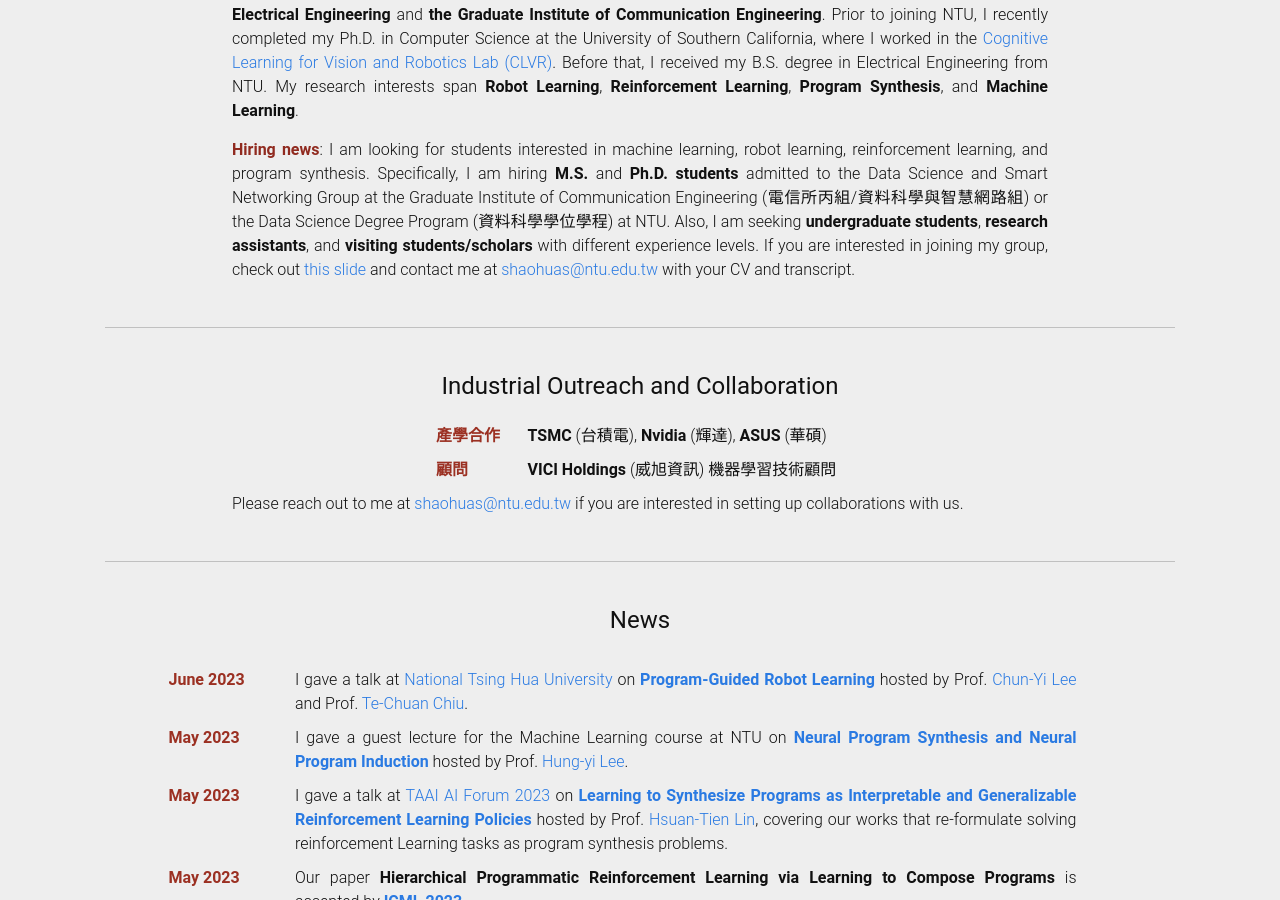
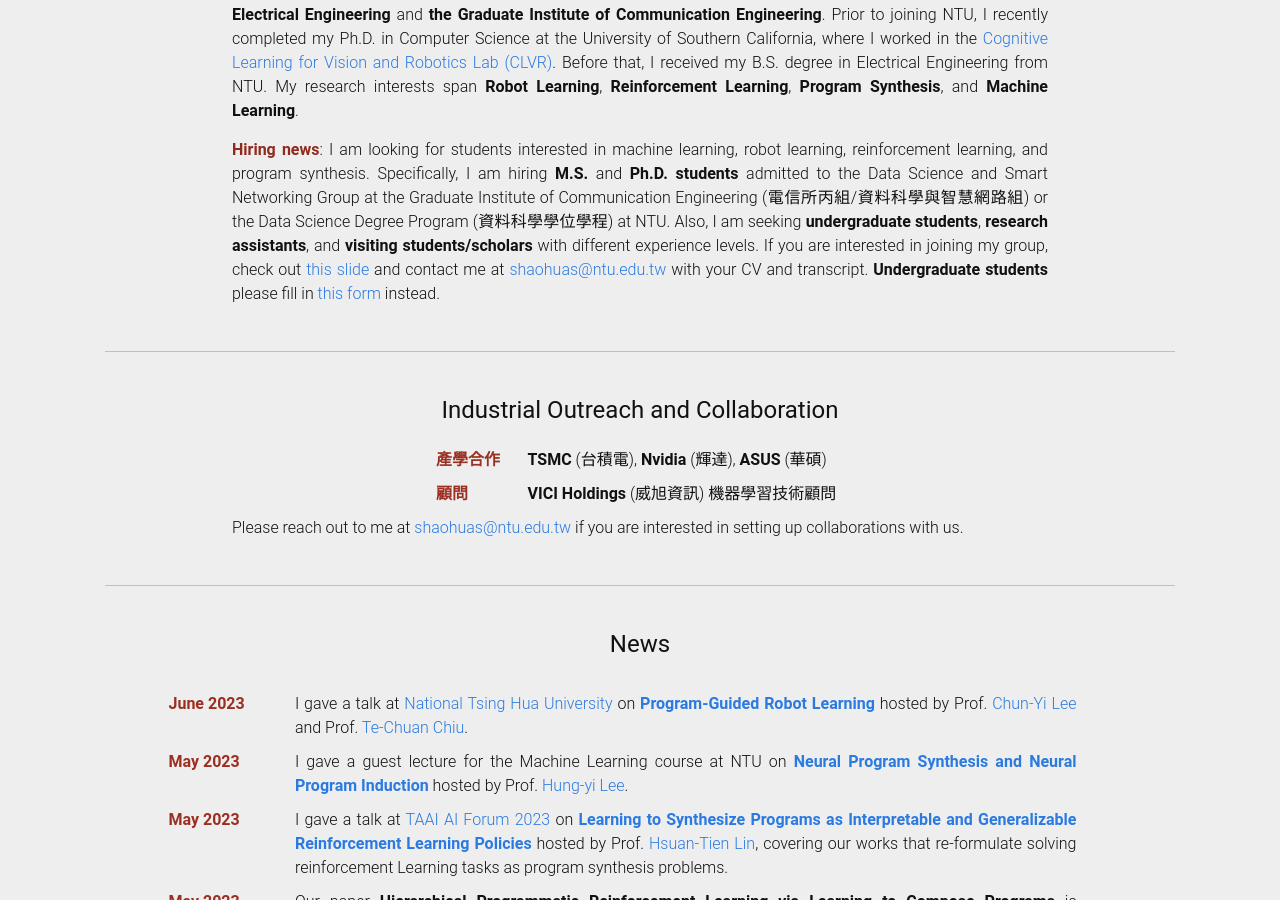
Before and after one commit to shaohua0116/shaohua0116.github.io, a Jekyll site: the page built from index.html, in a window 1280 px wide and 900 px high, scrolled down 362 px. Built offline with Jekyll 4.4.1, drawn with Linux system fonts in a browser that asks for light colours; some web fonts are replaced.

Commit message:
add undergrad form

```diff
--- a/_data/bio.yml
+++ b/_data/bio.yml
@@ -11,11 +11,11 @@ normal:
   title:    ""
   content:
     me: "I am an <strong>Assistant Professor</strong> at <strong>National Taiwan University (NTU)</strong> with a joint appointment in <strong>the Department of Electrical Engineering</strong> and <strong>the Graduate Institute of Communication Engineering</strong>. Prior to joining NTU, I recently completed my Ph.D. in Computer Science at the University of Southern California, where I worked in the <a href='http://clvrai.com/' target='_blank'>Cognitive Learning for Vision and Robotics Lab (CLVR)</a>. Before that, I received my B.S. degree in Electrical Engineering from NTU. My research interests span <strong>Robot Learning</strong>, <strong>Reinforcement Learning</strong>, <strong>Program Synthesis</strong>, and <strong>Machine Learning</strong>."
-    hiring: "<p><span style='color: #902a1f;'><strong>Hiring news</strong></span>: I am looking for students interested in machine learning, robot learning, reinforcement learning, and program synthesis. Specifically, I am hiring <strong>M.S.</strong> and <strong>Ph.D. students</strong> admitted to the Data Science and Smart Networking Group at the Graduate Institute of Communication Engineering (電信所丙組/資料科學與智慧網路組) or the Data Science Degree Program (資料科學學位學程) at NTU. Also, I am seeking <strong>undergraduate students</strong>, <strong>research assistants</strong>, and <strong>visiting students/scholars</strong> with different experience levels.
-    If you are interested in joining my group, check out <a href='https://drive.google.com/file/d/13sMz1IDjLUrrZpF4c7_vz7HEaeuBWUww/view?usp=drive_link' target='_blank'>this slide</a> and contact me at <a href = 'mailto: shaohuas@ntu.edu.tw'>shaohuas@ntu.edu.tw</a> with your CV and transcript.</p>"
+    hiring: "<p><span style='color: #902a1f;'><strong>Hiring news</strong></span>: I am looking for students interested in machine learning, robot learning, reinforcement learning, and program synthesis. Specifically, I am hiring <strong>M.S.</strong> and <strong>Ph.D. students</strong> admitted to the Data Science and Smart Networking Group at the Graduate Institute of Communication Engineering (電信所丙組/資料科學與智慧網路組) or the Data Science Degree Program (資料科學學位學程) at NTU.
+      Also, I am seeking <strong>undergraduate students</strong>, <strong>research assistants</strong>, and <strong>visiting students/scholars</strong> with different experience levels.
+    If you are interested in joining my group, check out <a href='https://drive.google.com/file/d/13sMz1IDjLUrrZpF4c7_vz7HEaeuBWUww/view?usp=drive_link' target='_blank'>this slide</a> and contact me at <a href = 'mailto: shaohuas@ntu.edu.tw'>shaohuas@ntu.edu.tw</a> with your CV and transcript. <strong>Undergraduate students</strong> please fill in <a href='https://docs.google.com/forms/d/e/1FAIpQLSdFg1ogZ1ounBhH4TbTtjlaIH7w3XMTnro02fBV7XUltUNbZA/viewform?usp=sf_link' target='_blank'>this form</a> instead.</p>"
 
 
-taai_ai_forum: "<p><span style='color: #902a1f;'><strong>Talk</strong></span>: I gave a talk at <a href='https://aiforum2023.cs.nthu.edu.tw/'>TAAI AI Forum 2023</a> on <a href='/talk/TAAI_AI_Forum_2023.pdf'>Learning to Synthesize Programs as Interpretable and Generalizable Reinforcement Learning Policies</a>, covering our works that re-formulate solving reinforcement Learning tasks as program synthesis problems."
 visit_lab: "<p>If you are interested in joining my group, you are very welcome to visit my lab at MK-518 (學新館518) to talk to my graduate and undergraduate students to learn about their research topics, my advising style, etc. Note that weekday afternoon usually works best, especially Thursday and Friday afternoons.</p>"
 short:
   date:
```
